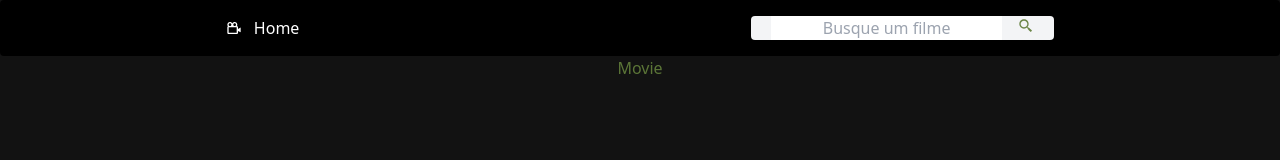
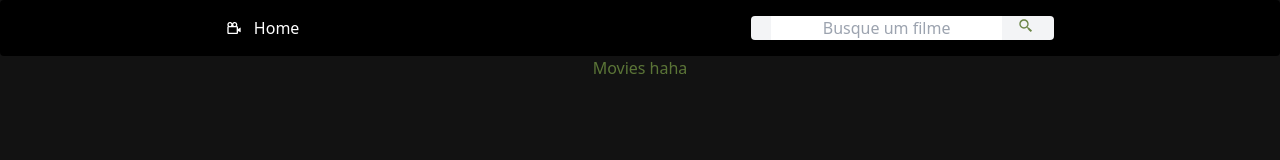
Before and after one commit to Alchemist-developer/tmdb-films, a React (Vite) app: page /movie/1 in a window 1280 px wide. Shown: the top 160 px of the page. Built offline with nearby package versions, Linux system fonts and the light colour scheme.

Commit message:
style: function to arrow function

```diff
--- a/src/pages/Movie/Movie.jsx
+++ b/src/pages/Movie/Movie.jsx
@@ -1,9 +1,7 @@
-import React from "react";
-
-// import { Container } from './styles';
-
-function Movie() {
-  return <>Movie</>;
+const Movies = () => {
+  return (
+    <div>Movies haha</div>
+  )
 }
 
-export default Movie;
+export default Movies;
--- a/src/pages/Search/Search.jsx
+++ b/src/pages/Search/Search.jsx
@@ -1,13 +1,7 @@
-import React from "react";
-
-// import { Container } from './styles';
-
-function Search() {
+const Search = () => {
   return (
-    <>
-      Search
-    </>
-  );
+    <div>Search</div>
+  )
 }
 
 export default Search;
```
